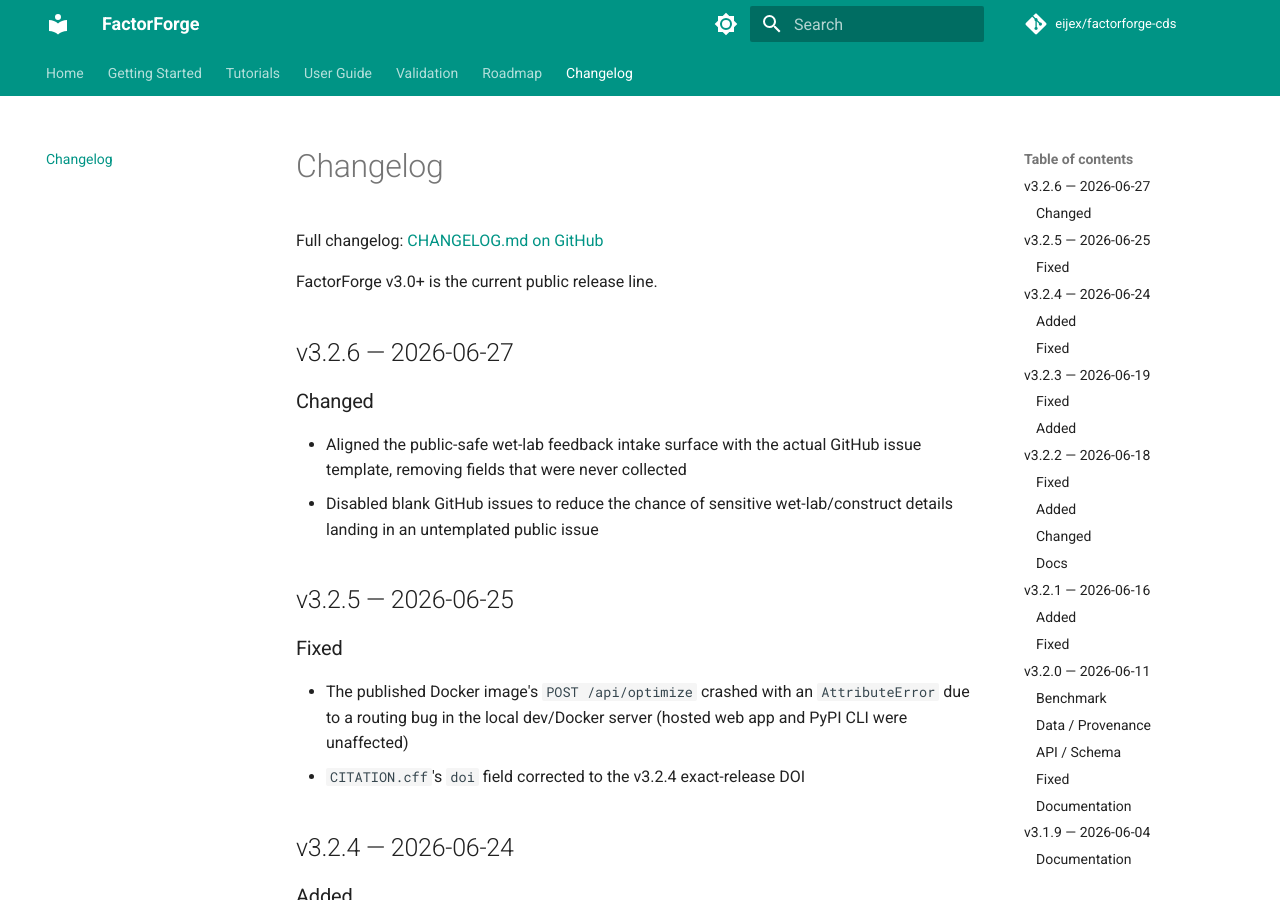
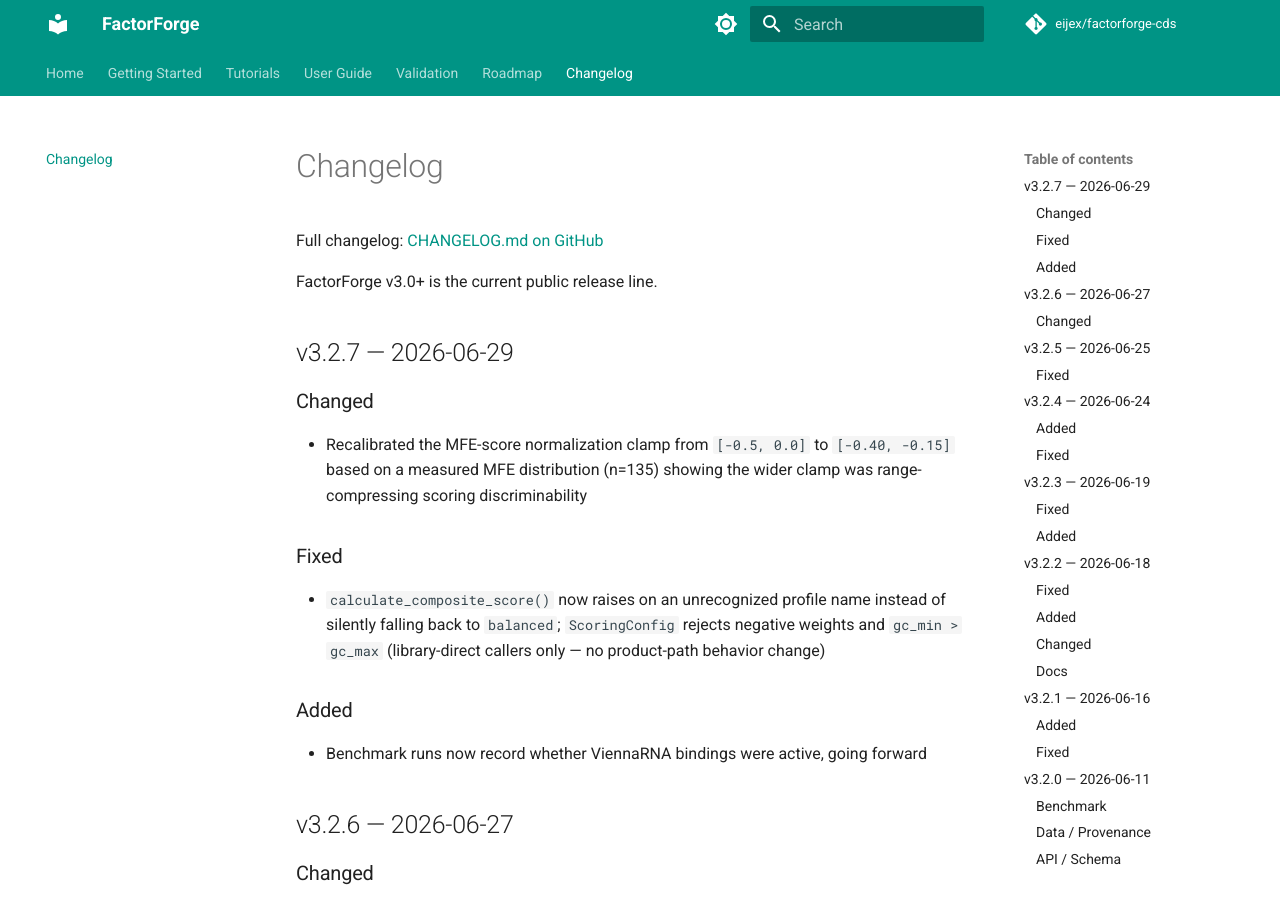
Before and after one commit to eijex/factorforge-cds, an MkDocs documentation site: the page built from docs/changelog.md, in a window 1280 px wide and 900 px high. Built offline with MkDocs 1.6.1 and Material for MkDocs 9.7.7, drawn with Linux system fonts in a browser that asks for light colours; comment, search, counter and statistics services are not loaded.

Commit message:
docs: add docs/changelog.md summary entry for v3.2.7
Co-Authored-By: Claude Sonnet 4.6 <noreply@anthropic.com>

```diff
--- a/docs/changelog.md
+++ b/docs/changelog.md
@@ -3,6 +3,17 @@
 Full changelog: [CHANGELOG.md on GitHub](https://github.com/eijex/factorforge-cds/blob/main/CHANGELOG.md)
 
 FactorForge v3.0+ is the current public release line.
+
+## v3.2.7 — 2026-06-29
+
+### Changed
+- Recalibrated the MFE-score normalization clamp from `[-0.5, 0.0]` to `[-0.40, -0.15]` based on a measured MFE distribution (n=135) showing the wider clamp was range-compressing scoring discriminability
+
+### Fixed
+- `calculate_composite_score()` now raises on an unrecognized profile name instead of silently falling back to `balanced`; `ScoringConfig` rejects negative weights and `gc_min > gc_max` (library-direct callers only — no product-path behavior change)
+
+### Added
+- Benchmark runs now record whether ViennaRNA bindings were active, going forward
 
 ## v3.2.6 — 2026-06-27
 
```
